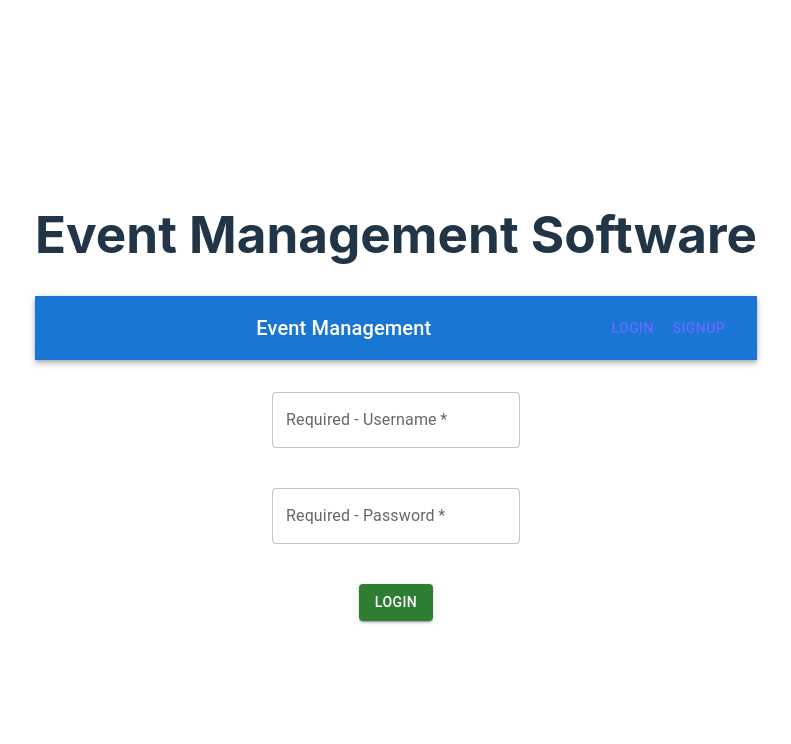
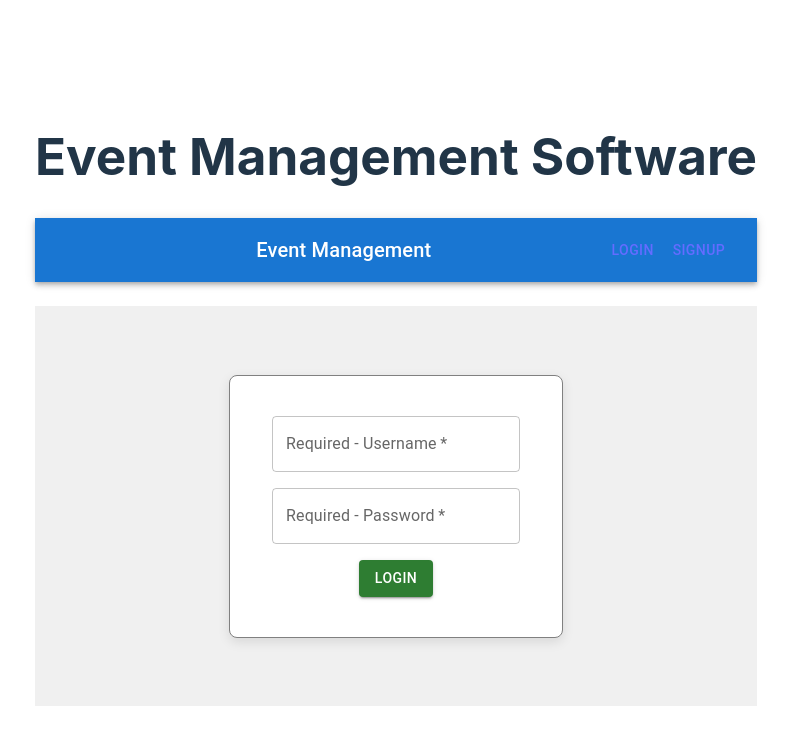
Before and after one commit to avinvmathew/ICT-Project-avin, a React (Vite) app: page / in a window 1280 px wide. Shown: the top 744 px of the page, without its empty margins (244-1035 px from the left). Built offline with nearby package versions, Linux system fonts and the light colour scheme.

Commit message:
Update Login.jsx

```diff
--- a/src/components/Login.jsx
+++ b/src/components/Login.jsx
@@ -1,16 +1,24 @@
-import React, { useState } from 'react';
+import React from 'react';
 import Box from '@mui/material/Box';
 import TextField from '@mui/material/TextField';
 import Stack from '@mui/material/Stack';
 import Button from '@mui/material/Button';
-import axios from 'axios'
 
 const Login = () => {
   const sendData = () => {
-    console.log(form);
+    console.log('Send data');
   };
 
   return (
+    <Box
+      sx={{
+        display: 'flex',
+        justifyContent: 'center',
+        alignItems: 'center',
+        height: '50vh',
+        backgroundColor: '#f0f0f0', // Optional: Background color for the page
+      }}
+    >
       <Box
         component="form"
         sx={{
@@ -18,6 +26,12 @@ const Login = () => {
           display: 'flex',
           justifyContent: 'center',
           alignItems: 'center',
+          flexDirection: 'column',
+          backgroundColor: 'white', // White background color
+          padding: '32px', // Padding inside the box
+          borderRadius: '8px', // Rounded corners
+          boxShadow: '0px 4px 12px rgba(0, 0, 0, 0.1)', // Box shadow for better visibility
+          border: '1px solid grey', // Border around the box,
         }}
         noValidate
         autoComplete="off"
@@ -30,20 +44,20 @@ const Login = () => {
             color="success"
             variant="outlined"
           />
-        <br />
           <TextField
             required
             id="outline-required"
             label="Required - Password"
             color="success"
             variant="outlined"
+            type="password"
           />
-        <br />
           <Button variant="contained" color="success" onClick={sendData}>
             Login
           </Button>
         </Stack>
       </Box>
+    </Box>
   );
 };
 
```
Lines whose indentation alone changed are shown as unchanged.
